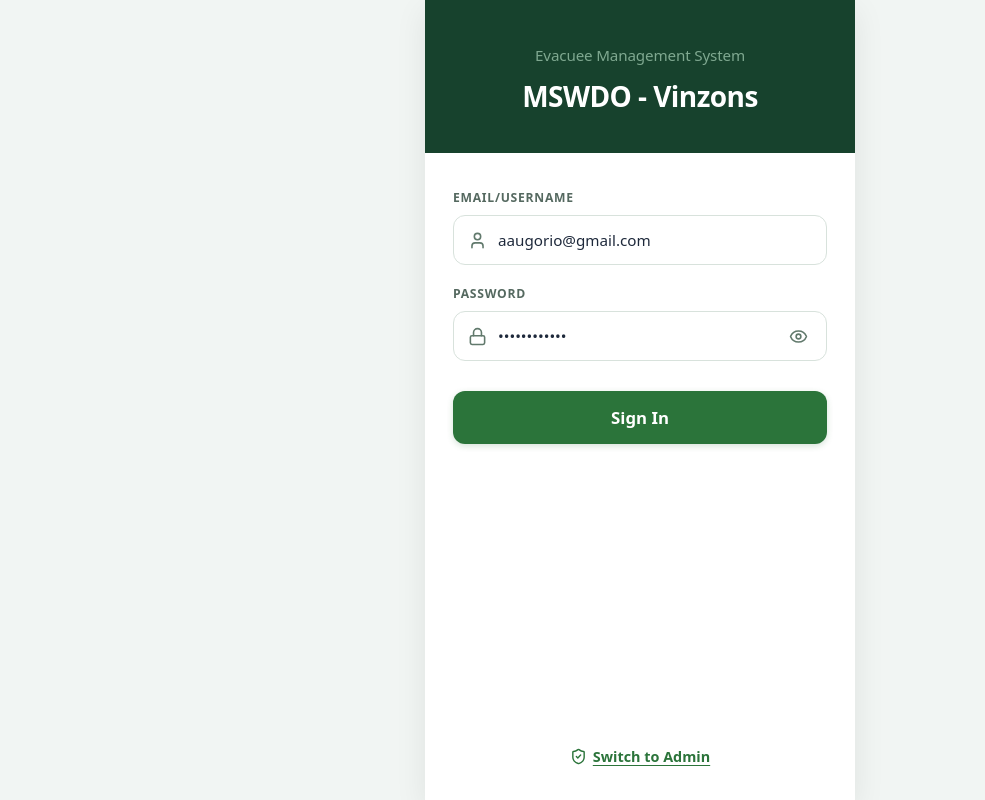
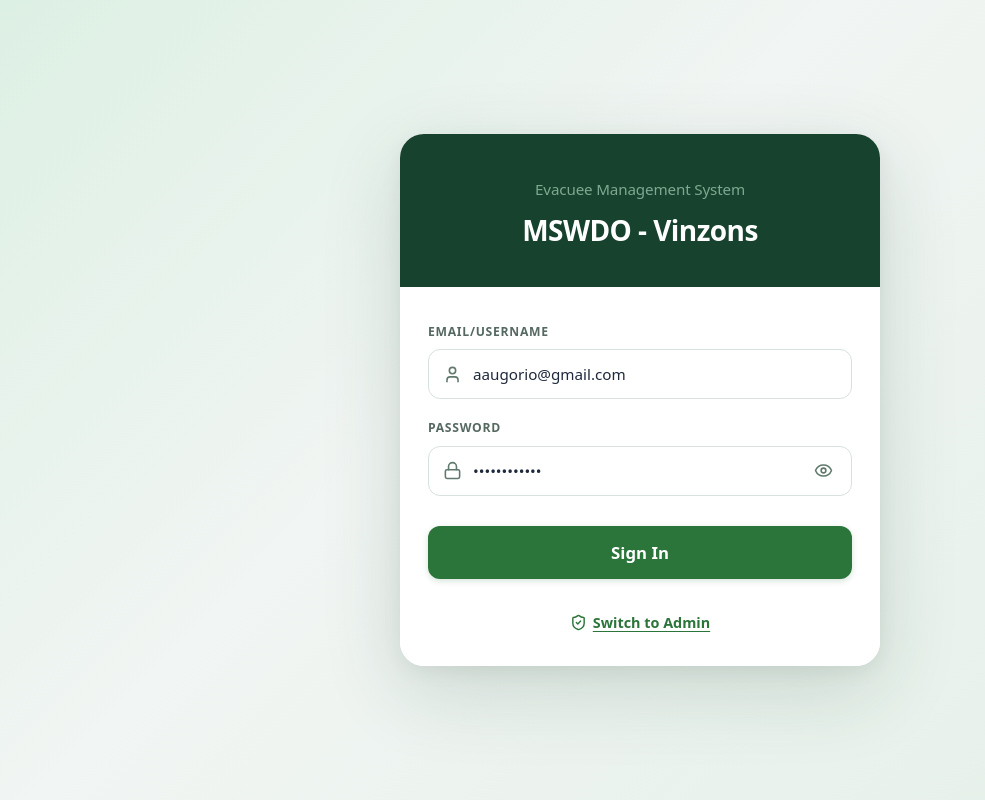
Before and after one commit to shironxiao/mswdo-vinzons, a React (Vite) app: page /login in a window 1280 px wide. Shown: the whole page, without its empty margins (0-985 px from the left). Built offline with nearby package versions, Linux system fonts and the light colour scheme.

Commit message:
Login desu ne

```diff
--- a/src/pages/Mobile/MobileLogin.css
+++ b/src/pages/Mobile/MobileLogin.css
@@ -1,5 +1,6 @@
 /* ==========================================================
-   Mobile Login Screen Styles
+   Mobile Login Screen Styles — Fully Responsive
+   Mobile: full-screen card | Tablet & Desktop: centered floating panel
    ========================================================== */
 
 .vin-mobile-login-wrapper {
@@ -23,6 +24,36 @@
   box-shadow: 0 10px 30px rgba(0, 0, 0, 0.08);
   position: relative;
   box-sizing: border-box;
+}
+
+/* ── Tablet & Desktop: centered floating panel ── */
+@media (min-width: 640px) {
+  .vin-mobile-login-wrapper {
+    align-items: center;
+    background: linear-gradient(135deg, #e8f4ec 0%, #f1f5f3 50%, #e4f0e8 100%);
+    padding: 40px 24px;
+  }
+
+  .vin-mobile-login-card {
+    min-height: unset;
+    border-radius: 24px;
+    box-shadow: 0 20px 60px rgba(23, 66, 45, 0.14), 0 4px 16px rgba(0, 0, 0, 0.06);
+    overflow: hidden;
+    max-width: 460px;
+    width: 100%;
+  }
+}
+
+@media (min-width: 1024px) {
+  .vin-mobile-login-wrapper {
+    padding: 60px 40px;
+    background: linear-gradient(135deg, #ddf0e4 0%, #f1f5f3 40%, #e4f0e8 100%);
+  }
+
+  .vin-mobile-login-card {
+    max-width: 480px;
+    box-shadow: 0 24px 80px rgba(23, 66, 45, 0.16), 0 6px 20px rgba(0, 0, 0, 0.06);
+  }
 }
 
 /* Header with dark green brand background */
```
